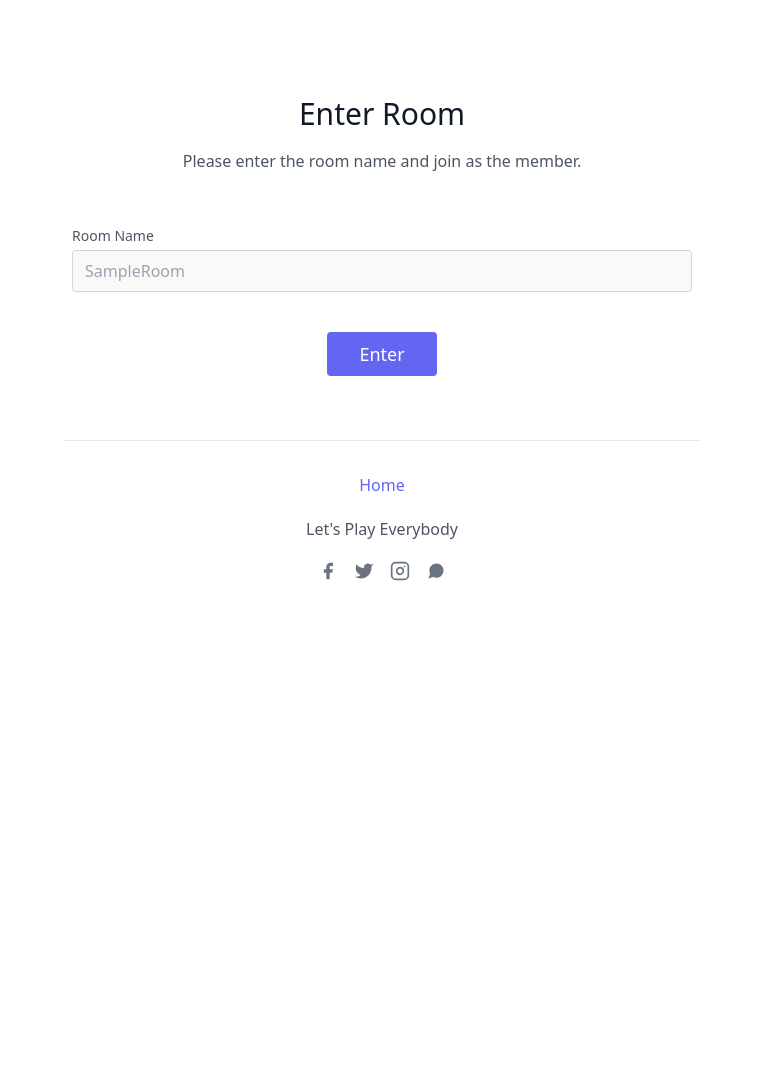
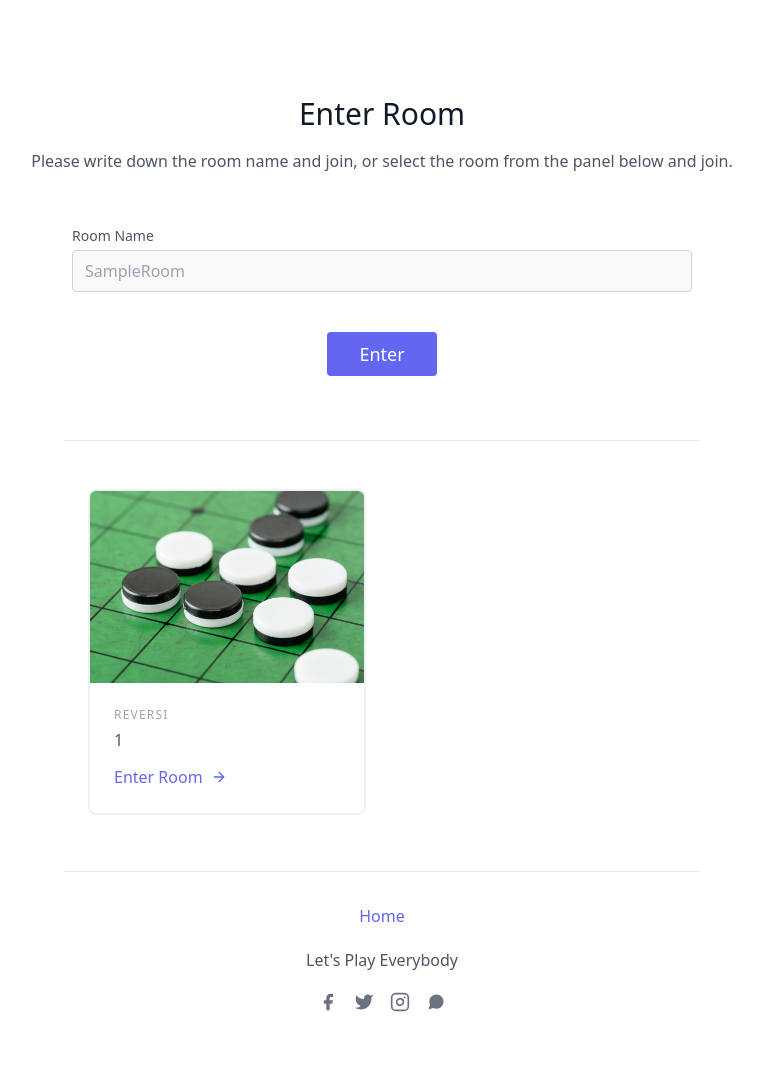
Before and after one commit to TakanariShimbo/LetsPlayEverybody, a Flask app: page /enter in a window 1280 px wide. Shown: the top 1079 px of the page, without its empty margins (258-1021 px from the left). Before the commit the page ends 581 px from the top, so only its background shows below. Run offline with Flask 3, Linux system fonts and the light colour scheme.

Commit message:
revise html

```diff
--- a/manager/manager.py
+++ b/manager/manager.py
@@ -37,6 +37,13 @@ class RoomUserManager:
     @property
     def room_name_list(self):
         return list(self.__room_dict.keys())
+
+    @property
+    def room_dict(self):
+        _room_dict = {}
+        for name, room in self.__room_dict.items():
+            _room_dict[name] = room.game_name
+        return _room_dict
 
     def is_exists_room(self, room_name: str) -> bool:
         if room_name in self.room_name_list:
--- a/manager/room.py
+++ b/manager/room.py
@@ -15,6 +15,11 @@ class Room(ABC):
     @property
     def players(self):
         return self.__players
+
+    @property
+    @abstractmethod
+    def game_name(self) -> str:
+        pass
 
     @abstractmethod
     def is_empty(self) -> bool:
@@ -34,6 +39,10 @@ class ReversiRoom(Room):
     def controller(self) -> ReversiController:
         return self.__controller
 
+    @property
+    def game_name(self) -> str:
+        return "reversi"
+
     def is_empty(self) -> bool:
         return len(self.players) == 0
 
--- a/server.py
+++ b/server.py
@@ -26,7 +26,7 @@ def index():
 def create():
     # Get
     if request.method == 'GET':
-        return render_template('create.html', rooms=room_user_manager.room_name_list)
+        return render_template('create.html')
 
     # Post
     # Early return
@@ -35,14 +35,13 @@ def create():
         return "この部屋名は既に使用されています。", 400
 
     game_name = request.form['game_name']
-    if game_name == "REVERSI":
-        return redirect(url_for('riversi', room_name=room_name))
+    return redirect(url_for(game_name, room_name=room_name))
 
 @app.route('/enter', methods=['GET', 'POST'])
 def enter():
     # Get
     if request.method == 'GET':
-        return render_template('enter.html', rooms=room_user_manager.room_name_list)
+        return render_template('enter.html', room_dict=room_user_manager.room_dict)
 
     # Post
     # Early return
@@ -55,8 +54,7 @@ def enter():
     if room.is_full():
         abort(403, "This room is full. Please try again later.")
 
-    if type(room) == ReversiRoom:
-        return redirect(url_for('riversi', room_name=room_name))
+    return redirect(url_for(room.game_name, room_name=room_name))
 
 @socketio.on('disconnect')
 def on_disconnect():
@@ -80,8 +78,8 @@ def on_disconnect():
 """
 リバーシ
 """
-@app.route('/riversi/<room_name>')
-def riversi(room_name):
+@app.route('/reversi/<room_name>')
+def reversi(room_name):
     if room_user_manager.is_exists_room(room_name):
         # If exists -> get room
         reversi_room = room_user_manager.get_room(room_name)
@@ -95,7 +93,7 @@ def riversi(room_name):
 
     # Render toom.html
     player_color = reversi_room.get_empty_player_color()
-    return render_template('riversi.html', room_name=room_name, this_player_color=player_color.name, board=reversi_room.controller.current_board_str, enumerate=enumerate)
+    return render_template('reversi.html', room_name=room_name, this_player_color=player_color.name, board=reversi_room.controller.current_board_str, enumerate=enumerate)
 
 @socketio.on('reversi_join_room')
 def on_reversi_join_room(message):
@@ -143,4 +141,4 @@ def on_reversi_put_stone(message):
 
 
 if __name__ == '__main__':
-    socketio.run(app)
+    socketio.run(app, debug=True)
--- a/templates/create.html
+++ b/templates/create.html
@@ -26,9 +26,9 @@
 
             <div class="p-2 w-full">
               <div class="relative">
-              <label for="name" class="leading-7 text-sm text-gray-600">Room Name</label>
+              <label for="name" class="leading-7 text-sm text-gray-600">Game Name</label>
               <select id="game_name" name="game_name" class="w-full bg-gray-100 bg-opacity-50 rounded border border-gray-300 py-2 focus:border-indigo-500 focus:bg-white focus:ring-2 focus:ring-indigo-200 text-base outline-none text-gray-700 py-1 px-3 leading-8 transition-colors duration-200 ease-in-out" required>
-                <option value="REVERSI">Reversi</option>
+                <option value="reversi">Reversi</option>
               </select>
               </div>
             </div>
--- a/templates/enter.html
+++ b/templates/enter.html
@@ -11,7 +11,7 @@
       <div class="container px-5 py-24 mx-auto">
       <div class="flex flex-col text-center w-full mb-12">
         <h1 class="sm:text-3xl text-2xl font-medium title-font mb-4 text-gray-900">Enter Room</h1>
-        <p class="lg:w-2/3 mx-auto leading-relaxed text-base">Please enter the room name and join as the member.</p>
+        <p class="lg:w-2/3 mx-auto leading-relaxed text-base">Please write down the room name and join, or select the room from the panel below and join.</p>
       </div>
       <div class="lg:w-1/2 md:w-2/3 mx-auto">
         <div class="flex flex-wrap -m-2">
@@ -28,6 +28,32 @@
               <button type="submit" class="flex mx-auto text-white bg-indigo-500 border-0 py-2 px-8 focus:outline-none hover:bg-indigo-600 rounded text-lg">Enter</button>
             </div>
           </form>
+
+          <div class="p-2 w-full pt-8 mt-8 border-t border-gray-200">
+            {% if room_dict %}
+              {% for room_name, game_name in room_dict.items() %}
+              <div class="p-4 md:w-1/2">
+                <a href="/{{ game_name }}/{{ room_name }}">
+                  <div class="h-full border-2 border-gray-200 border-opacity-60 rounded-lg overflow-hidden">
+                    <img class="lg:h-48 md:h-36 w-full object-cover object-center" src="{{ url_for('static', filename=game_name+'/theme.jpg') }}">
+                    <div class="p-6">
+                      <h2 class="tracking-widest text-xs title-font font-medium text-gray-400 mb-1 uppercase">{{ game_name }}</h2>
+                      <p class="leading-relaxed mb-3">{{ room_name }}</p>
+                      <div class="flex items-center flex-wrap ">
+                        <p class="text-indigo-500 inline-flex items-center md:mb-2 lg:mb-0">Enter Room
+                          <svg class="w-4 h-4 ml-2" viewBox="0 0 24 24" stroke="currentColor" stroke-width="2" fill="none" stroke-linecap="round" stroke-linejoin="round">
+                            <path d="M5 12h14"></path>
+                            <path d="M12 5l7 7-7 7"></path>
+                          </svg>
+                        </p>
+                      </div>
+                    </div>
+                  </div>
+                </a>
+              </div>
+              {% endfor %}
+            {% endif %}
+          </div>
 
           <div class="p-2 w-full pt-8 mt-8 border-t border-gray-200 text-center">
             <a href="/" class="text-indigo-500">Home</a>
```
Also changed, not shown: templates/index.html (+27 -0 lines), static/reversi/theme.jpg (added), templates/reversi.html (renamed from templates/riversi.html).
